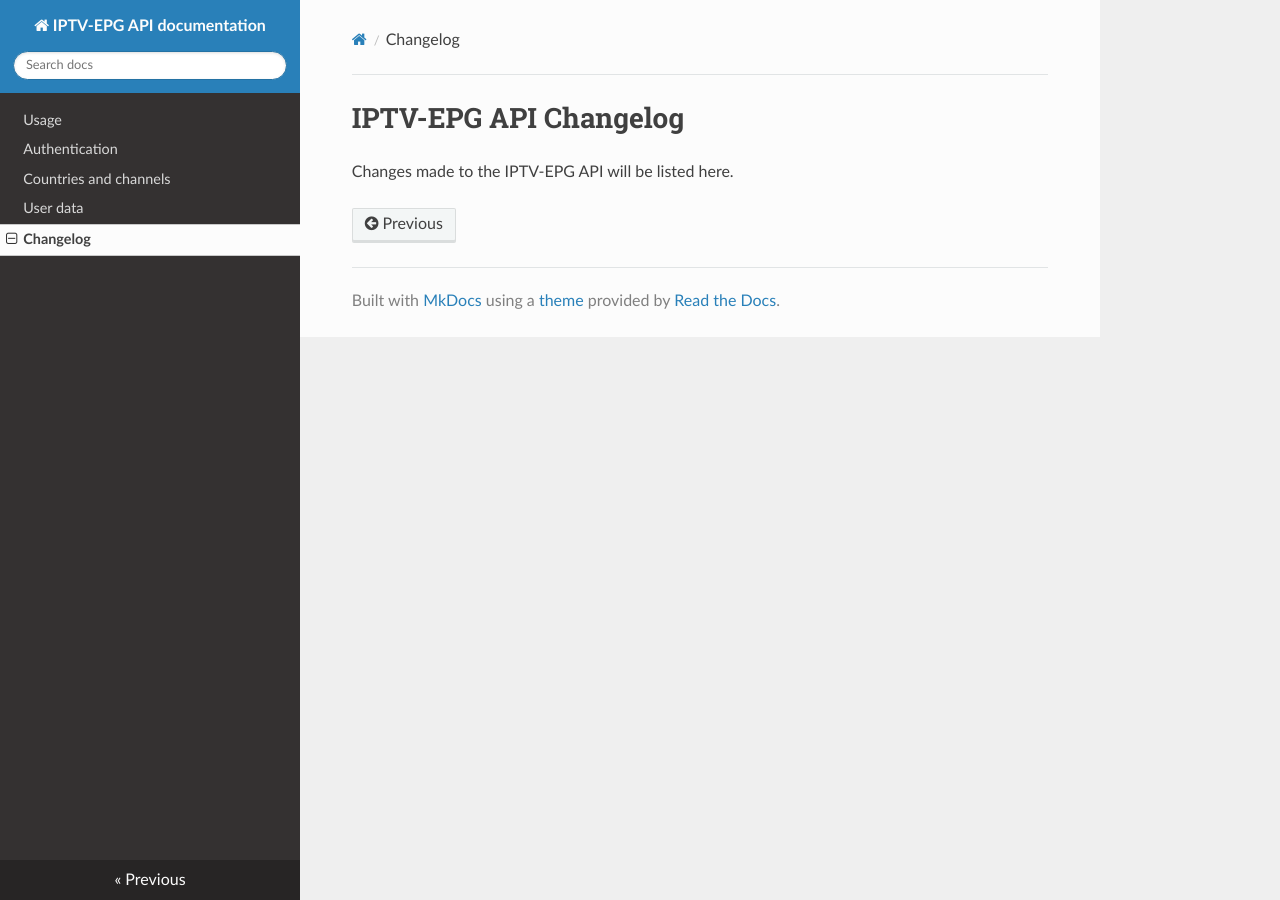
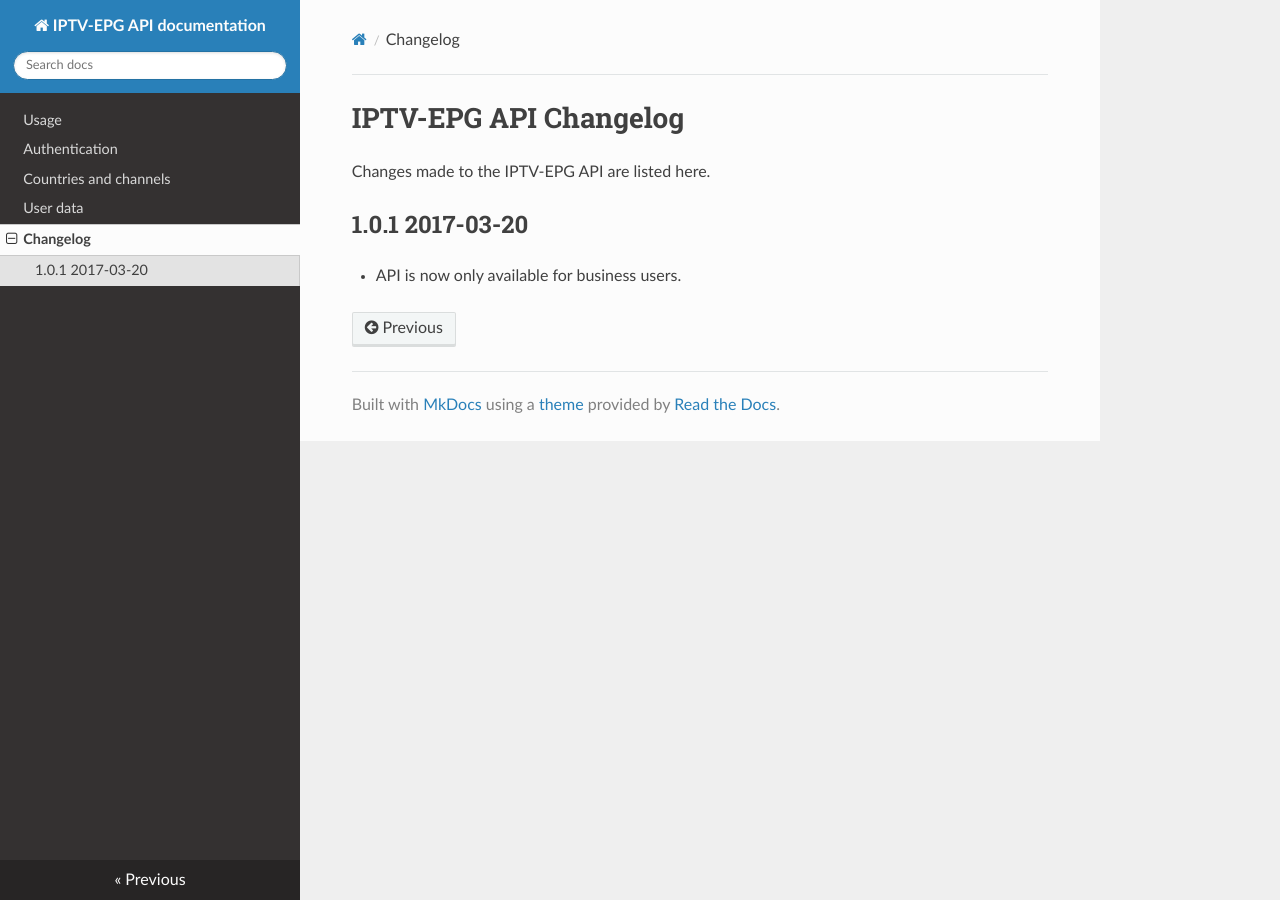
Before and after one commit to iptv-epg/api-docs, an MkDocs documentation site: the page built from docs/changelog.md, in a window 1280 px wide. Built offline with MkDocs 1.6.1, drawn with Linux system fonts in a browser that asks for light colours; nearby versions of some CDN libraries; old or Windows-style settings are respelled for this version of MkDocs.

Commit message:
API only for resellers

```diff
--- a/docs/changelog.md
+++ b/docs/changelog.md
@@ -1,3 +1,6 @@
 # IPTV-EPG API Changelog
 
-Changes made to the IPTV-EPG API will be listed here.
+Changes made to the IPTV-EPG API are listed here.
+
+## 1.0.1 2017-03-20
+- API is now only available for business users.
```
Also changed, not shown: docs/authentication.md (+4 -0 lines), docs/index.md (+1 -1 lines), docs/user.md (line endings or trailing spaces).
